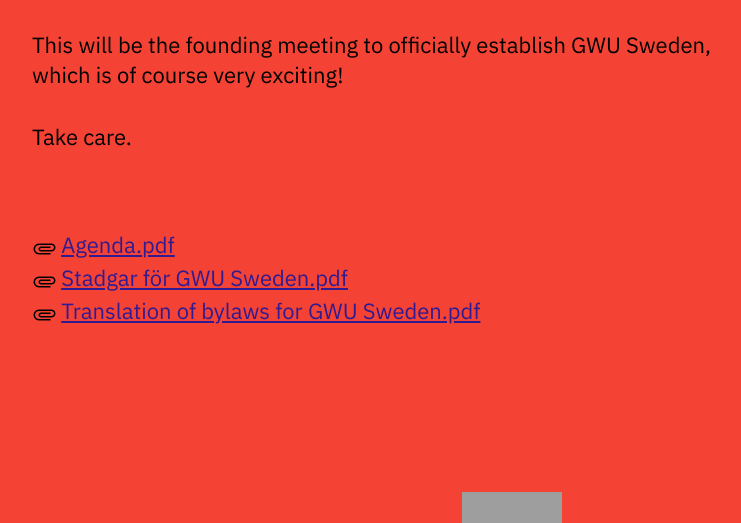
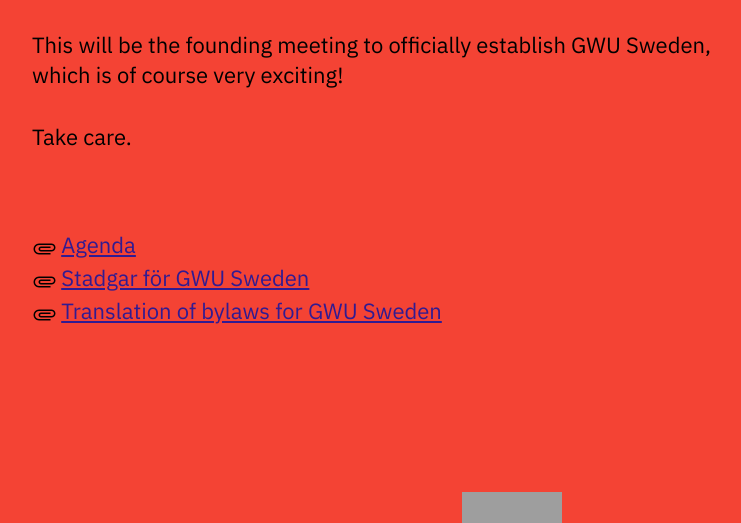
Before and after one commit to GWU-Sweden/gwu-sweden.org, a Flask app: page /agm2019/ in a window 1280 px wide. Shown: the part 820-1343 px from the top of the page, without its empty margins (128-869 px from the left). Run offline with Flask 2, Linux system fonts and the light colour scheme; grey boxes are pictures that could not be loaded.

Commit message:
removed fake file extension of agm attachments

```diff
--- a/templates/agm2019.html
+++ b/templates/agm2019.html
@@ -126,15 +126,15 @@
 			<ul class="attachments">
 				<li>
 					<i class="material-icons-outlined">attachment</i>
-					<a href="{{ url_for('static', filename='agm2019/agenda.pdf') }}">Agenda.pdf</a>
+					<a href="{{ url_for('static', filename='agm2019/agenda.pdf') }}">Agenda</a>
 				</li>
 				<li>
 					<i class="material-icons-outlined">attachment</i>
-					<a href="{{ url_for('static', filename='agm2019/stadgar.pdf') }}">Stadgar för GWU Sweden.pdf</a>
+					<a href="{{ url_for('static', filename='agm2019/stadgar.pdf') }}">Stadgar för GWU Sweden</a>
 				</li>
 				<li>
 					<i class="material-icons-outlined">attachment</i>
-					<a href="{{ url_for('static', filename='agm2019/bylaws_translation.pdf') }}">Translation of bylaws for GWU Sweden.pdf</a>
+					<a href="{{ url_for('static', filename='agm2019/bylaws_translation.pdf') }}">Translation of bylaws for GWU Sweden</a>
 				</li>
 			</ul>
 		</div>
```
